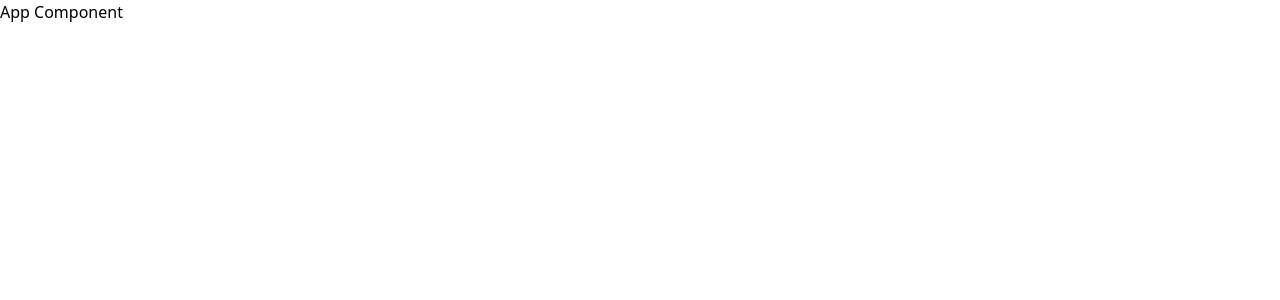
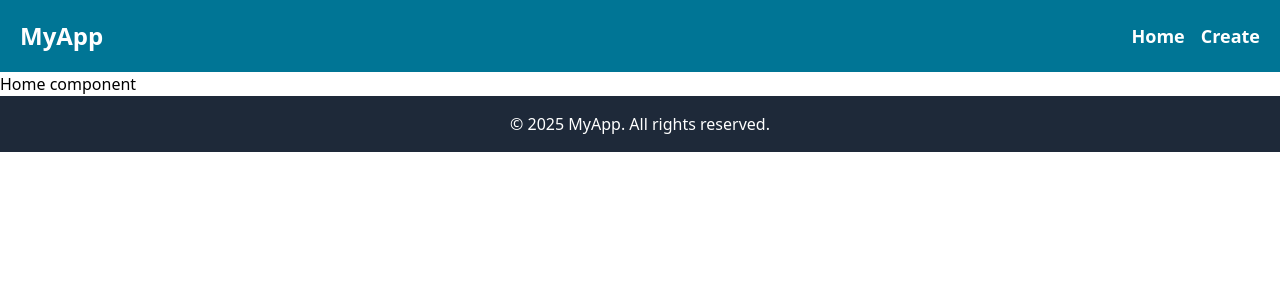
Before and after one commit to kalai02484/ReactDay8, a React (Vite) app: page / in a window 1280 px wide. Shown: the top 300 px of the page. Built offline with nearby package versions, Linux system fonts and the light colour scheme.

Commit message:
Header, footer and Routing completed

```diff
--- a/src/App.jsx
+++ b/src/App.jsx
@@ -1,11 +1,25 @@
-import React from 'react'
+import React from "react";
+import PageNotFound from "./pages/PageNotFound";
+import Create from "./pages/Create";
+import Home from "./pages/Home";
+import Navbar from "./components/Navbar";
+import Footer from "./components/Footer";
+import { BrowserRouter, Routes, Route } from "react-router-dom";
 
 const App = () => {
   return (
-    <div>
-      App Component
-    </div>
-  )
-}
+    <>
+      <BrowserRouter>
+        <Navbar />
+        <Routes>
+          <Route path="/" element={<Home />} />
+          <Route path="/create" element={<Create />} />
+          <Route path="*" element={<PageNotFound />} />
+        </Routes>
+        <Footer />
+      </BrowserRouter>
+    </>
+  );
+};
 
-export default App
+export default App;
--- /dev/null
+++ b/src/components/Footer.jsx
@@ -0,0 +1,11 @@
+import React from 'react'
+
+const Footer = () => {
+  return (
+    <div className='bg-gray-800 text-white text-center'>
+        <p className='p-4'>&copy; 2025 MyApp. All rights reserved.</p>
+    </div>
+  )
+}
+
+export default Footer
--- /dev/null
+++ b/src/components/Navbar.jsx
@@ -0,0 +1,16 @@
+import React from "react";
+import { Link } from "react-router-dom";
+
+const Navbar = () => {
+  return (
+    <div className="navbar bg-cyan-700 p-5 text-white font-bold max-w-full flex justify-between items-center">
+      <div className="logo text-2xl">MyApp</div>
+      <div className="links space-x-4 text-lg">
+        <Link to="/">Home</Link>
+        <Link to="/create">Create</Link>
+      </div>
+    </div>
+  );
+};
+
+export default Navbar;
--- /dev/null
+++ b/src/pages/Create.jsx
@@ -0,0 +1,11 @@
+import React from 'react'
+
+const Create = () => {
+  return (
+    <div>
+      Create component
+    </div>
+  )
+}
+
+export default Create
--- /dev/null
+++ b/src/pages/Home.jsx
@@ -0,0 +1,11 @@
+import React from 'react'
+
+const Home = () => {
+  return (
+    <div>
+      Home component
+    </div>
+  )
+}
+
+export default Home
--- /dev/null
+++ b/src/pages/PageNotFound.jsx
@@ -0,0 +1,11 @@
+import React from 'react'
+
+const PageNotFound = () => {
+  return (
+    <div>
+      Error 404: Page Not Found
+    </div>
+  )
+}
+
+export default PageNotFound
```
